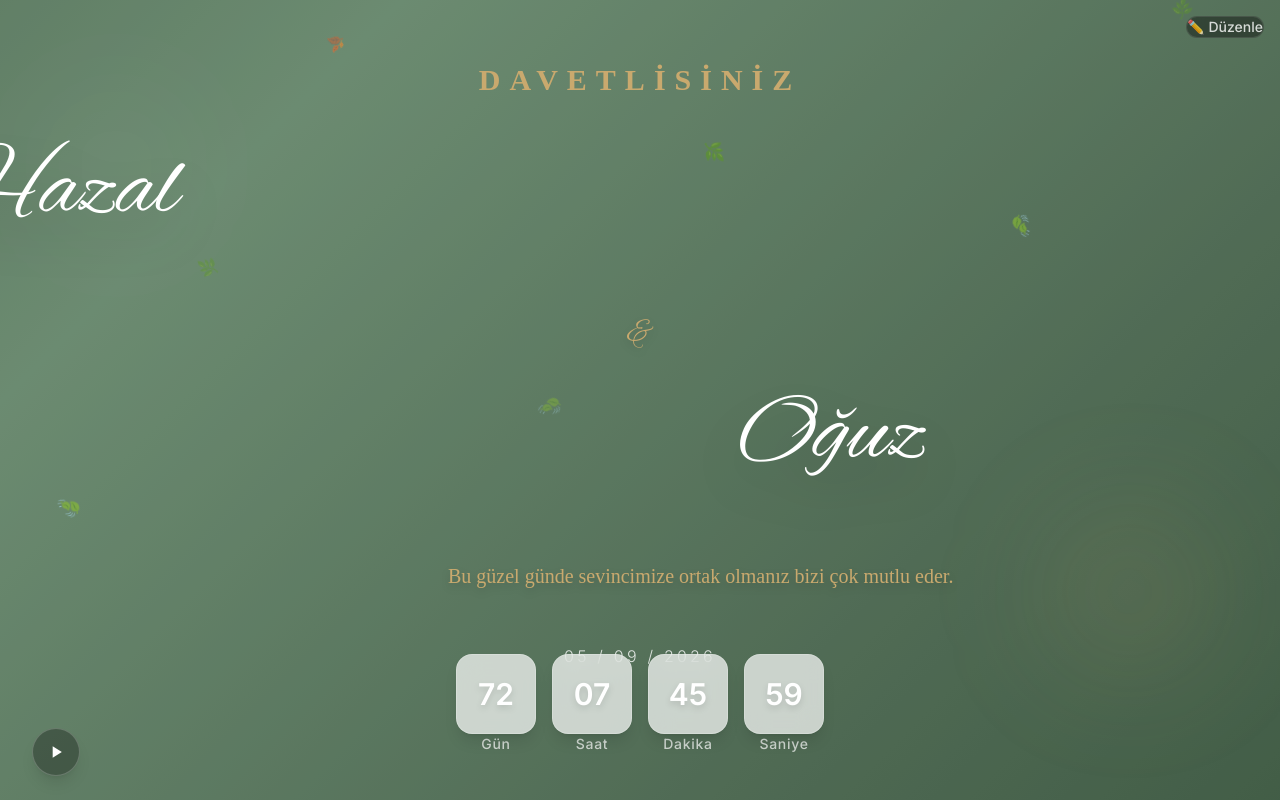
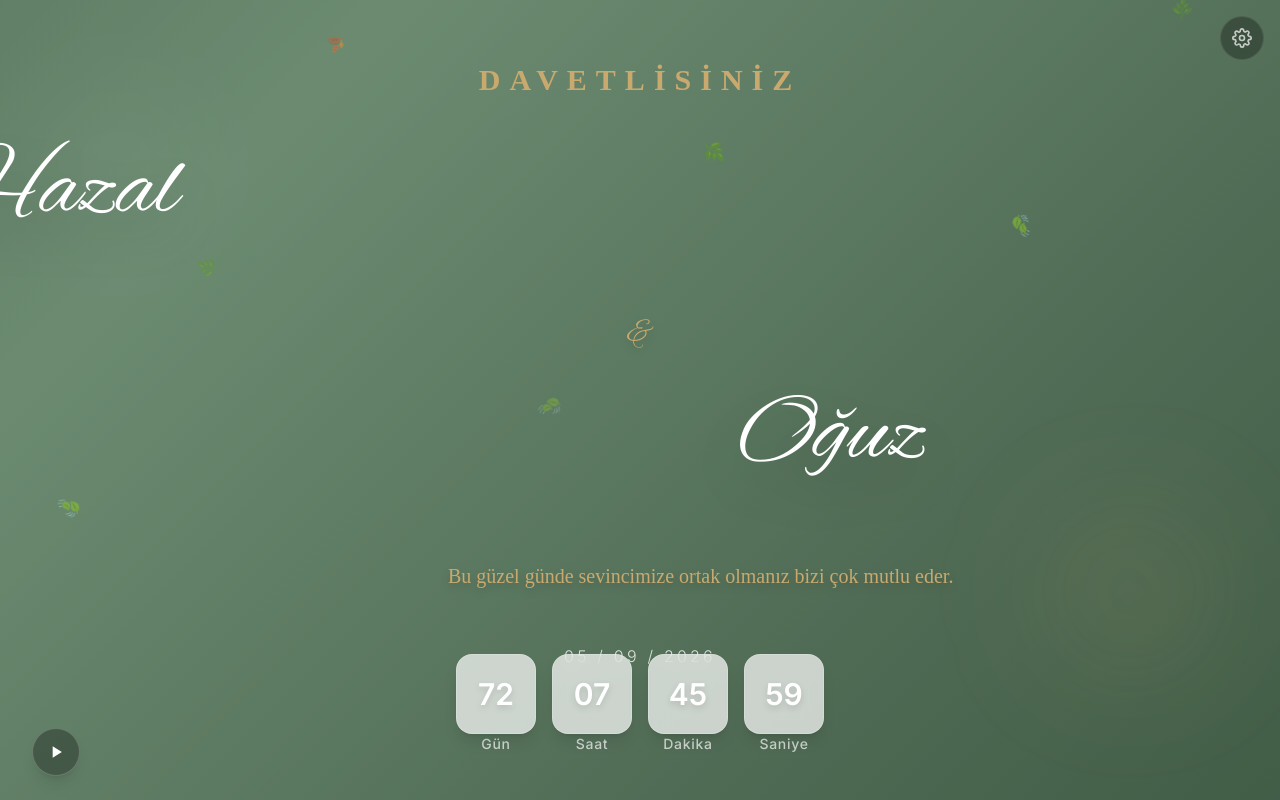
Before and after one commit to xavion59/davetiye, a React (Vite) app: page / in a window 1280 px wide. Shown: the top 800 px of the page. Built offline with nearby package versions, Linux system fonts and the light colour scheme.

Commit message:
Settings gear icon for editor, music player fixed position outside Router

```diff
--- a/src/App.jsx
+++ b/src/App.jsx
@@ -14,10 +14,6 @@ function InvitationPage() {
       <FallingLeaves />
 
       <HeroSection />
-
-      <div className="fixed bottom-6 left-4 sm:left-8 z-50" style={{ transform: 'none' }}>
-        <MusicPlayer />
-      </div>
 
       <DetailsPage />
       <LetterSection />
@@ -38,6 +34,7 @@ export default function App() {
         <Route path="/" element={<InvitationPage />} />
         <Route path="/admin" element={<AdminDashboard />} />
       </Routes>
+      <MusicPlayer />
     </Router>
   )
 }
--- a/src/components/HeroSection.jsx
+++ b/src/components/HeroSection.jsx
@@ -80,8 +80,12 @@ export default function HeroSection() {
       <div className="fixed top-4 right-4 z-[100] flex gap-2">
         {!editing ? (
           <button onClick={() => setEditing(true)}
-            className="px-4 py-2 rounded-xl bg-black/40 backdrop-blur-sm text-white/80 text-sm font-medium hover:bg-black/60 transition-all border border-white/10">
-            ✏️ Düzenle
+            className="w-11 h-11 rounded-full bg-black/30 backdrop-blur-sm flex items-center justify-center text-white/70 hover:text-white hover:bg-black/50 transition-all border border-white/10"
+            aria-label="Ayarlar">
+            <svg className="w-5 h-5" fill="none" stroke="currentColor" viewBox="0 0 24 24" strokeWidth="2" strokeLinecap="round" strokeLinejoin="round">
+              <circle cx="12" cy="12" r="3" />
+              <path d="M19.4 15a1.65 1.65 0 00.33 1.82l.06.06a2 2 0 010 2.83 2 2 0 01-2.83 0l-.06-.06a1.65 1.65 0 00-1.82-.33 1.65 1.65 0 00-1 1.51V21a2 2 0 01-2 2 2 2 0 01-2-2v-.09A1.65 1.65 0 009 19.4a1.65 1.65 0 00-1.82.33l-.06.06a2 2 0 01-2.83 0 2 2 0 010-2.83l.06-.06A1.65 1.65 0 004.68 15a1.65 1.65 0 00-1.51-1H3a2 2 0 01-2-2 2 2 0 012-2h.09A1.65 1.65 0 004.6 9a1.65 1.65 0 00-.33-1.82l-.06-.06a2 2 0 010-2.83 2 2 0 012.83 0l.06.06A1.65 1.65 0 009 4.68a1.65 1.65 0 001-1.51V3a2 2 0 012-2 2 2 0 012 2v.09a1.65 1.65 0 001 1.51 1.65 1.65 0 001.82-.33l.06-.06a2 2 0 012.83 0 2 2 0 010 2.83l-.06.06A1.65 1.65 0 0019.4 9a1.65 1.65 0 001.51 1H21a2 2 0 012 2 2 2 0 01-2 2h-.09a1.65 1.65 0 00-1.51 1z" />
+            </svg>
           </button>
         ) : (
           <>
--- a/src/components/MusicPlayer.jsx
+++ b/src/components/MusicPlayer.jsx
@@ -24,9 +24,8 @@ export default function MusicPlayer() {
   return (
     <button
       onClick={togglePlay}
-      className="w-12 h-12 rounded-full bg-black/30 border border-white/20 flex items-center justify-center shadow-lg"
+      className="fixed bottom-6 left-4 sm:left-8 z-[200] w-12 h-12 rounded-full bg-black/30 border border-white/20 flex items-center justify-center shadow-lg"
       aria-label={isPlaying ? 'Müziği Durdur' : 'Müziği Başlat'}
-      style={{ transform: 'none', transition: 'none' }}
     >
       {isPlaying ? (
         <svg className="w-5 h-5 text-white" fill="currentColor" viewBox="0 0 24 24">
```
